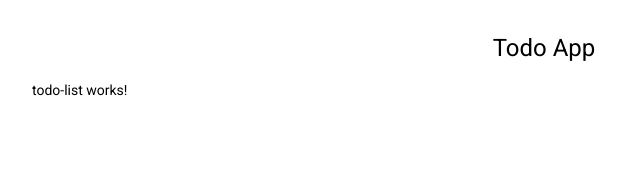
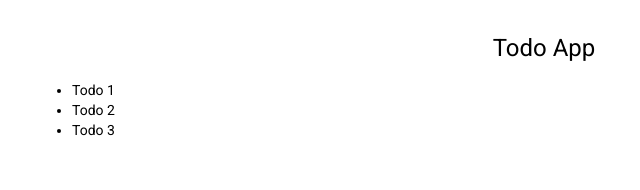
Before and after one commit to gonglei/todo-spring-ng, an Angular app in the folder ui/: page /list in a window 1280 px wide. Shown: the top 190 px of the page, without its empty margins (0-640 px from the left). Built offline with nearby package versions, Linux system fonts and the light colour scheme.

Commit message:
add model and basic template structure

```diff
--- a/ui/src/app/todo-list/todo-list.component.html
+++ b/ui/src/app/todo-list/todo-list.component.html
@@ -1 +1,7 @@
-<p>todo-list works!</p>
+<div class="todo-list">
+  <ul>
+    <li *ngFor="let todo of todos">
+      {{ todo.title }}
+    </li>
+  </ul>
+</div>
--- a/ui/src/app/todo-list/todo-list.component.ts
+++ b/ui/src/app/todo-list/todo-list.component.ts
@@ -1,4 +1,5 @@
-import { Component, OnInit } from '@angular/core';
+import { Component, OnInit } from '@angular/core'
+import { Todo } from '../models/todo.model'
 
 @Component({
   selector: 'app-todo-list',
@@ -6,10 +7,15 @@ import { Component, OnInit } from '@angular/core';
   styleUrls: ['./todo-list.component.scss']
 })
 export class TodoListComponent implements OnInit {
+  todos: Todo[]
 
-  constructor() { }
+  constructor() {}
 
   ngOnInit(): void {
+    this.todos = [
+      { id: 1, title: 'Todo 1', detail: 'Todo 1 details', done: false },
+      { id: 2, title: 'Todo 2', detail: 'Todo 2 details', done: true },
+      { id: 3, title: 'Todo 3', detail: 'Todo 3 details', done: false }
+    ]
   }
-
 }
```
Also changed, not shown: ui/src/app/models/todo.model.ts (added, +10 -0 lines).
